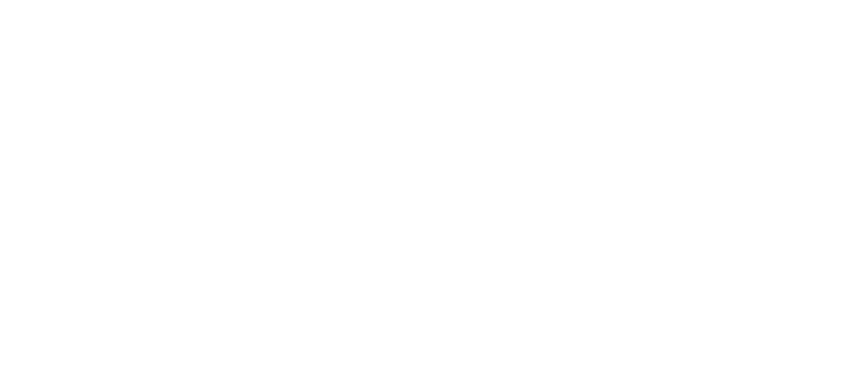
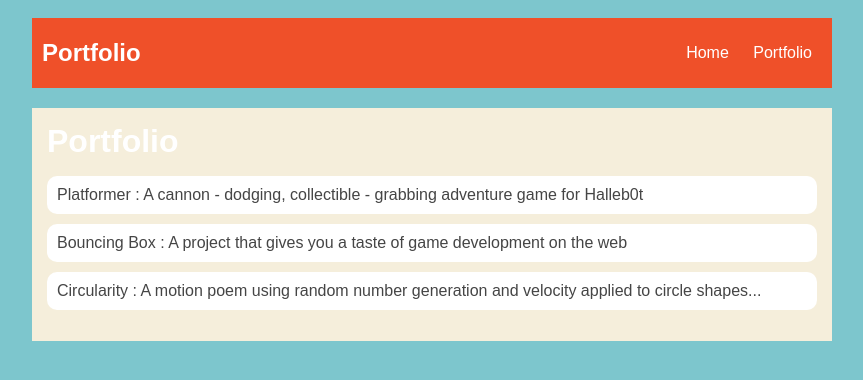
Before and after one commit to Sp3ctrum-Ai/sp3ctrum-ai.github.io, a plain HTML site: page portfolio.html in a window 1280 px wide. Shown: the whole page, without its empty margins (208-1071 px from the left). Drawn offline with Linux system fonts and the light colour scheme.

Commit message:
add portfolio.htl file

```diff
--- a/portfolio.html
+++ b/portfolio.html
@@ -0,0 +1,33 @@
+<!DOCTYPE HTML>
+<html>
+    <head>
+        <title> Welcome To My Domain</title>
+        <link rel="stylesheet" href="style.css">
+    </head>
+
+    <body>
+        <div id="all-contents">
+             <nav>
+                <h1>Portfolio</h1>
+                <ul id="nav-ul">
+                    <li class="nav-li">
+                        <a class="nav-a" href="index.html">Home</a>
+                    </li>
+                    <li class="nav-li">
+                        <a class="nav-a" href="portfolio.html">Portfolio</a>
+                    </li>
+                </ul>
+             </nav>
+             <main>
+                <div class="content">
+                    <h1>Portfolio</h1>
+                    <ul id="portfolio">
+                        <li><a href="projects/platformer/">Platformer : A cannon - dodging, collectible - grabbing adventure game for Halleb0t</a></li>
+                        <li><a href="projects/bouncing-box/">Bouncing Box : A project that gives you a taste of game development on the web </a></li>
+                        <li><a href="projects/circularity/">Circularity : A motion poem using random number generation and velocity applied to circle shapes...</a></li>
+                    </ul>
+                </div>
+             </main>
+        </div>
+    </body>
+</html>
--- a/style.css
+++ b/style.css
@@ -51,13 +51,37 @@ main {
 .content {
     flex: 1;
     padding: 15px;
-}
 
-/* portfolio styles */
-#interests {
+ /* portfolio styles */
+ #interests {
     border: 4px silver ridge;
     padding: 8px;
 }
 h2, h3 {
     margin: 0px;
 }
+         /* portfolio styles */
+         .content h1 {
+            color: black;
+        }
+
+        #portfolio {
+            list-style-type: none;
+            padding-left: 0;
+        }
+
+        #portfolio li {
+            background: #fff;
+            padding: 10px;
+            border-radius: 10px;
+            margin-bottom: 10px;
+        }
+
+        #portfolio li:hover {
+            background: #eee;
+        }
+
+        #portfolio a {
+            text-decoration: none;
+            color: #454545;
+        }
```
